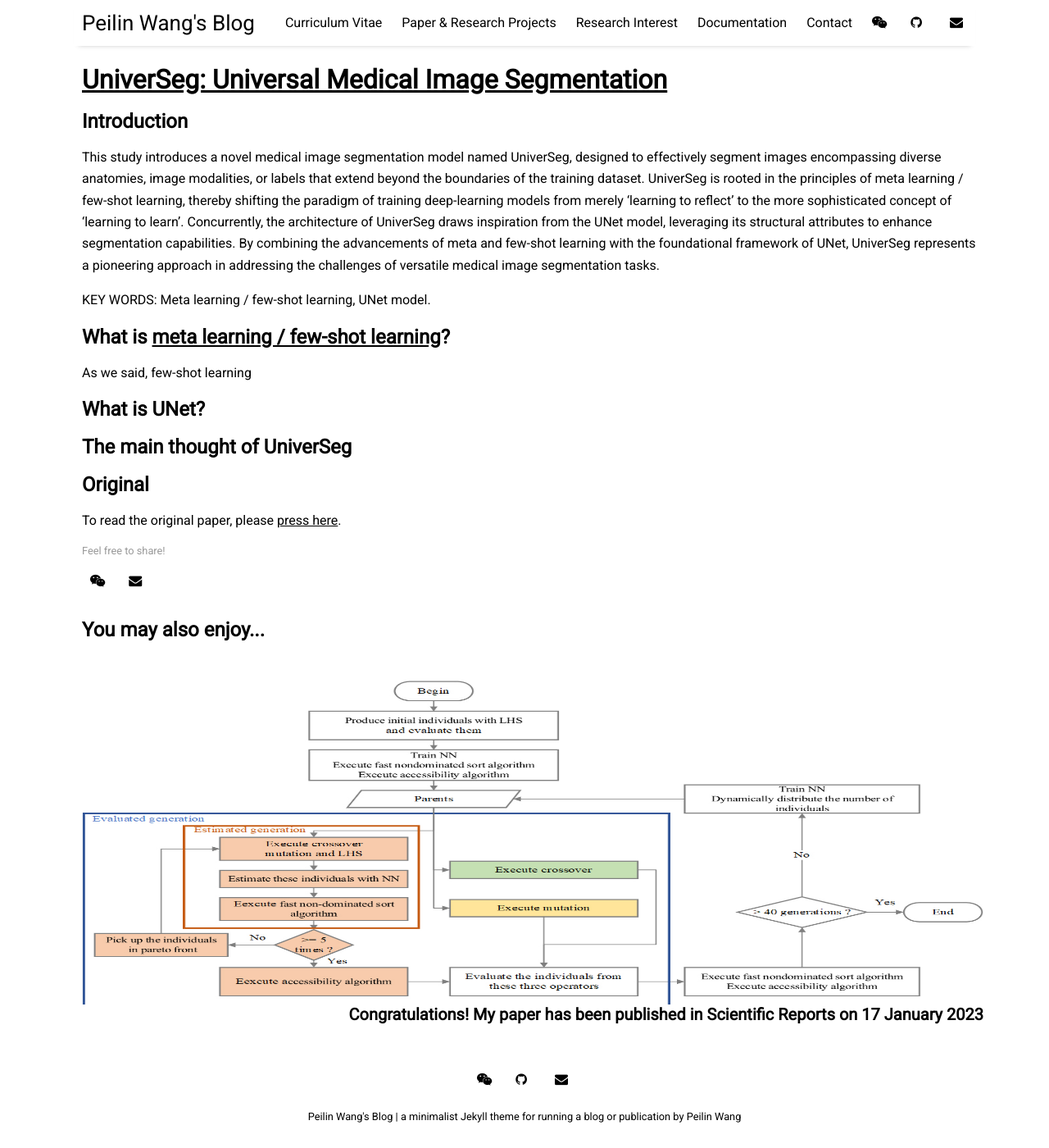
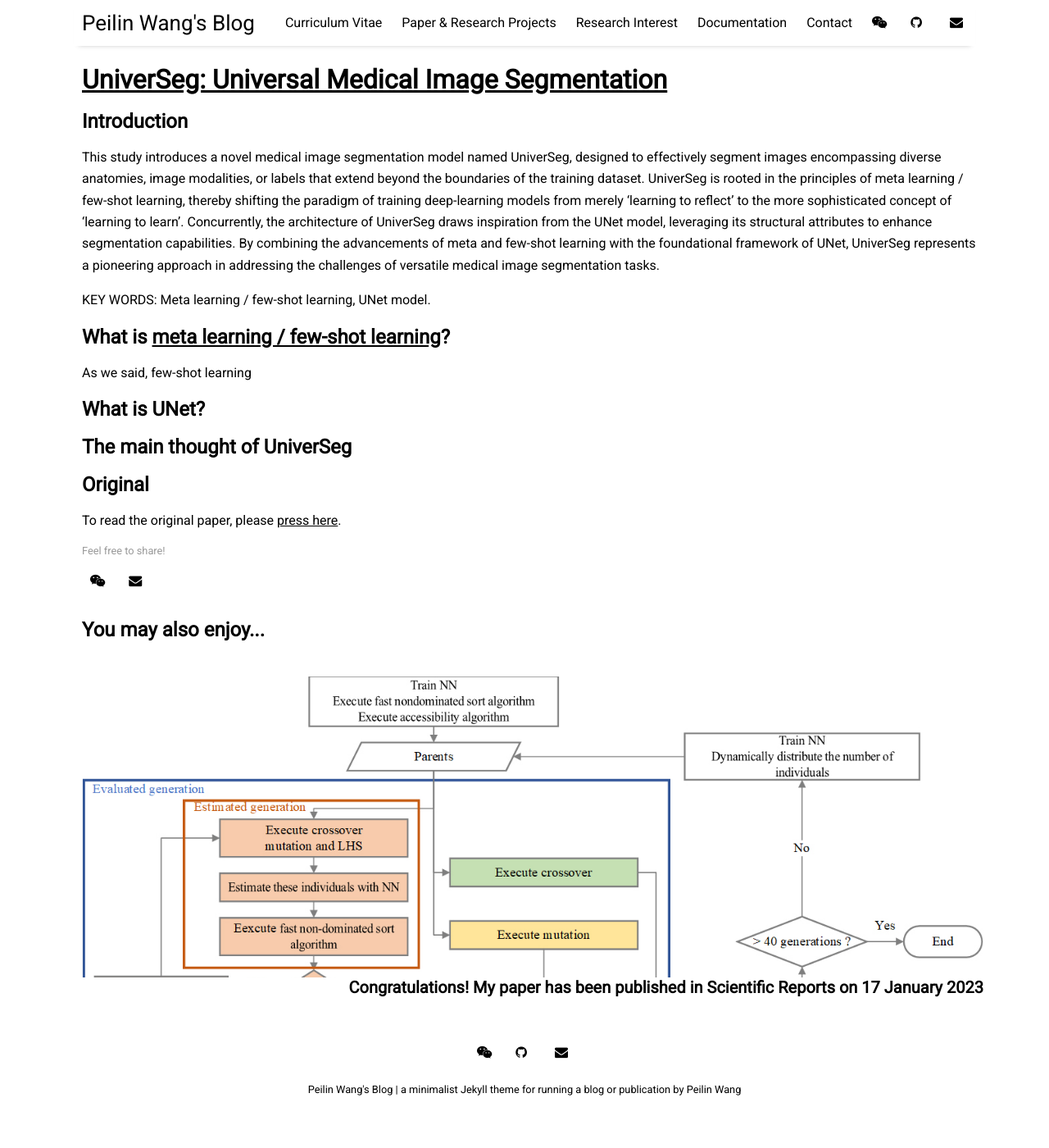
Before and after one commit to peilin-wang-git/peilin-wang-git.github.io, a Jekyll site: the page built from _posts/2023-08-06-PaperReading-MetaLearning.md, in a window 1280 px wide and 1400 px high, scrolled down 447 px. Shown: the whole window at 82% size. Built offline with Jekyll 4.4.1, drawn with Linux system fonts in a browser that asks for light colours; nearby versions of some CDN libraries; after the commit the page ends 1814 px from its top, so only the background shows below that.

Commit message:
Update _post.scss

```diff
--- a/_sass/_post.scss
+++ b/_sass/_post.scss
@@ -163,14 +163,14 @@
 .related-thumbnail {
   position: relative;
   width: $container-width;
-  height: 400px;
+  height: $container-width/3;
   overflow: hidden;
 }
 .related img {
   position: absolute;
   left: 50%;
   top: 50%;
-  height: 400px;
+  height: auto;
   width: $container-width;
   -webkit-transform: translate(-50%,-50%);
       -ms-transform: translate(-50%,-50%);
```
